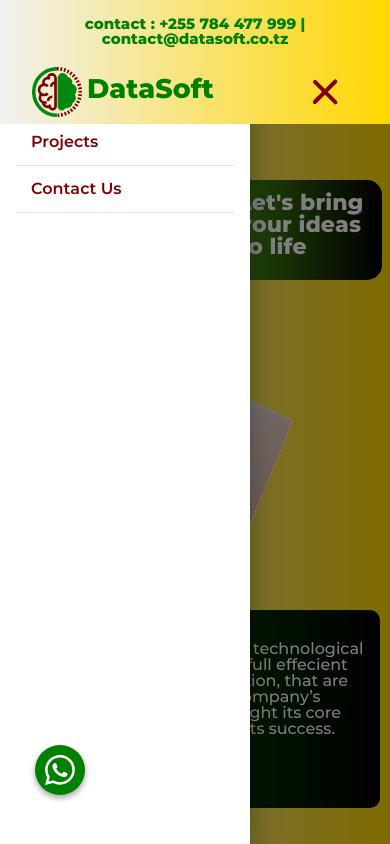
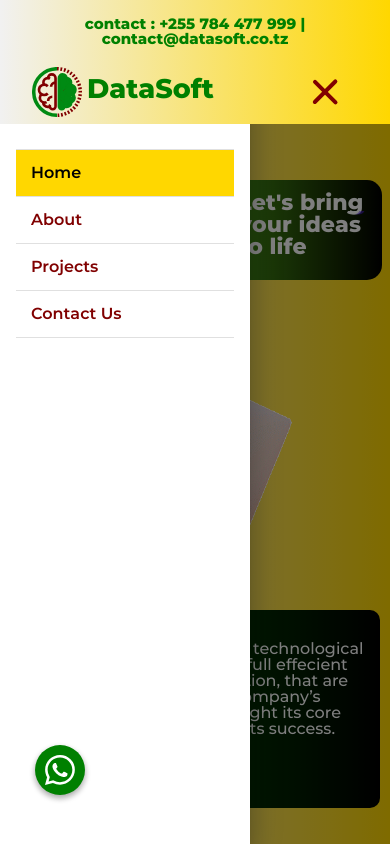
Before and after one commit to LucasJohnNyamhanga/datasoft, a Next.js app: page / in a window 390 px wide. Both pictures are taken after a click on the element 331 px from the left and 94 px from the top of the page. Shown: the top 844 px of the page. Built offline with nearby package versions, Linux system fonts and the light colour scheme.

Commit message:
Update DrawerMobileMenu.tsx

```diff
--- a/app/components/DrawerMobileMenu.tsx
+++ b/app/components/DrawerMobileMenu.tsx
@@ -39,7 +39,7 @@ export const MuiDrawer = ({}) => {
         className={Styles.drawer}
       >
         <Box p={2} width="250px" textAlign="center" role="presentation">
-          {/* <div className={Styles.header}>{`DataSoft Tanzania`}</div> */}
+          <div className={Styles.header}>{/* {`DataSoft Tanzania`} */}</div>
           <List>
             <Divider />
             <a
```
